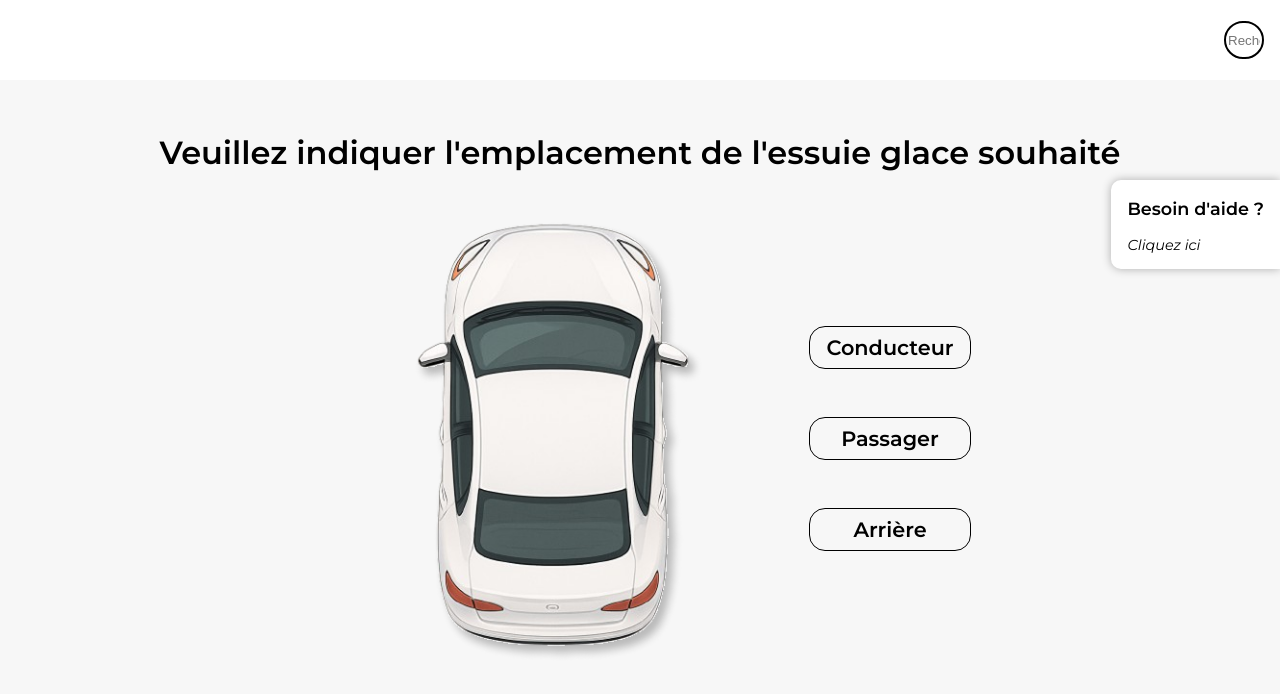
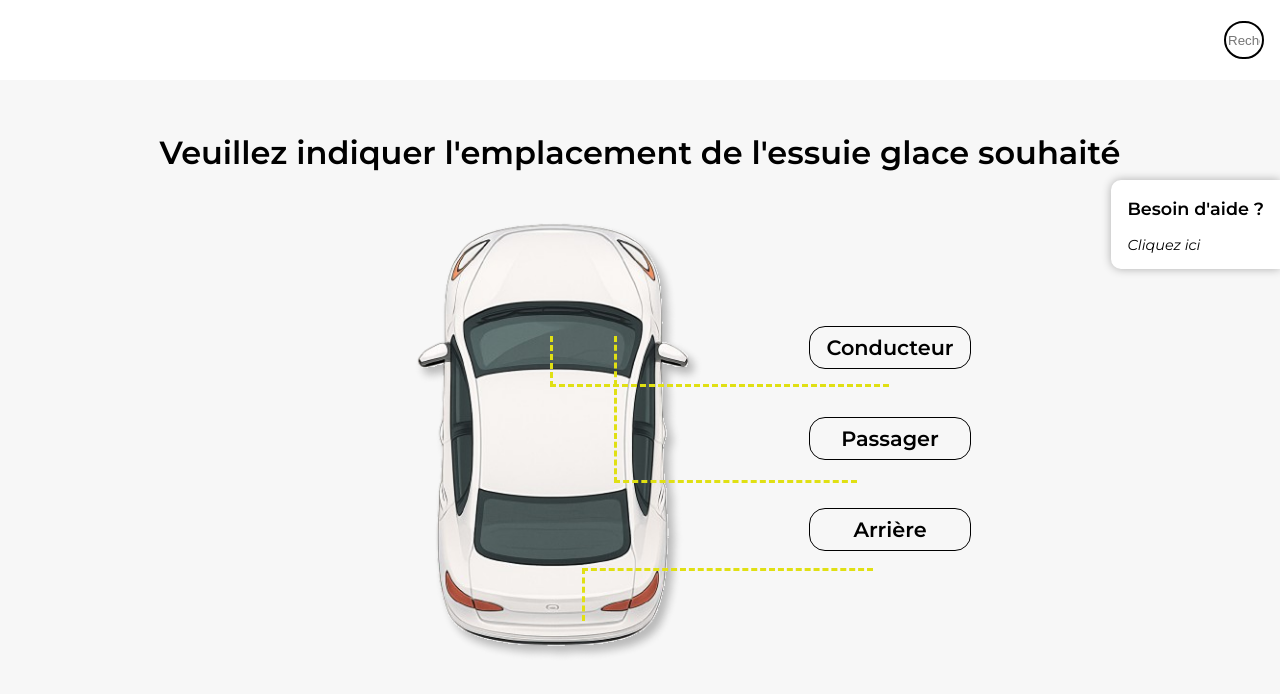
Before and after one commit to NH-GTI/car-app-tablet, a Nuxt app: page /productSpec/1 in a window 1280 px wide. Shown: the top 694 px of the page. Built offline with nearby package versions, Linux system fonts and the light colour scheme; some icons are missing.

Commit message:
feat: add lines to the beg placement page

```diff
--- a/assets/css/style.css
+++ b/assets/css/style.css
@@ -324,6 +324,40 @@ img {
     min-width: 500px;
 }
 
+.line-1,
+.line-2 {
+    position: fixed;
+    border-bottom: 3px dashed rgb(224, 224, 19);
+    border-left: 3px dashed rgb(224, 224, 19);
+}
+
+.line-3 {
+    position: fixed;
+    border-top: 3px dashed rgb(224, 224, 19);
+    border-left: 3px dashed rgb(224, 224, 19);
+}
+
+.line-1 {
+    top: 21rem;
+    left: 43%;
+    width: 21rem;
+    height: 3rem;
+}
+
+.line-2 {
+    top: 21rem;
+    left: 48%;
+    width: 15rem;
+    height: 9rem;
+}
+
+.line-3 {
+    top: 35.5rem;
+    left: 45.5%;
+    width: 18rem;
+    height: 3.1rem;
+}
+
 /* Animation */
 
 @keyframes gradient-animation {
--- a/pages/productSpec/[productId].vue
+++ b/pages/productSpec/[productId].vue
@@ -8,12 +8,15 @@
                 class="product-spec-image"
             />
             <div class="product-spec-buttons">
+                <div class="line-1"></div>
                 <NuxtLink to="/productType/1" class="product-spec-button"
                     >Conducteur</NuxtLink
                 >
+                <div class="line-2"></div>
                 <NuxtLink to="/productType/1" class="product-spec-button"
                     >Passager</NuxtLink
                 >
+                <div class="line-3"></div>
                 <NuxtLink to="/productType/1" class="product-spec-button"
                     >Arrière</NuxtLink
                 >
```
Also changed, not shown: ecosystem.config.cjs (added, +11 -0 lines).
